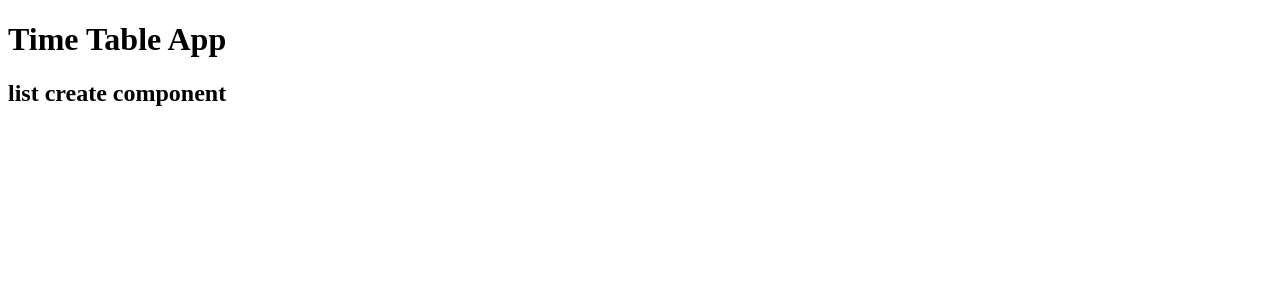
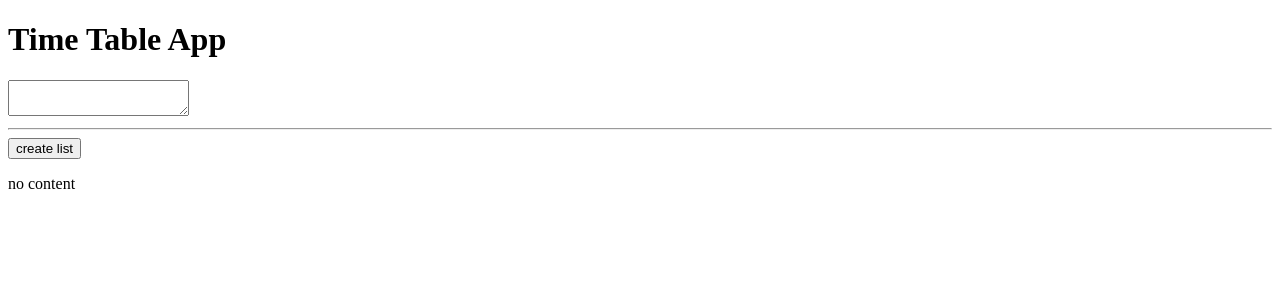
Before and after one commit to ynwaKOP/ece9065-ran26-project, an Angular app: page / in a window 1280 px wide. Shown: the top 300 px of the page. Built offline with nearby package versions, Linux system fonts and the light colour scheme.

Commit message:
create list component with ngmodel eventlistner

```diff
--- a/src/app/lists/list-create.component.html
+++ b/src/app/lists/list-create.component.html
@@ -1 +1,4 @@
-<h2> list create component</h2>
+<textarea name="" id="" cols="0" rows="2" [(ngModel)]="enteredValue"></textarea>
+<hr>
+<button (click)="onAddList()">create list</button>
+<p> {{ newList }} </p>
--- a/src/app/lists/list-create.component.ts
+++ b/src/app/lists/list-create.component.ts
@@ -7,4 +7,11 @@ import { Component } from '@angular/core';
 })
 export class ListCreateComponent {
 
+    enteredValue = '';
+    newList = 'no content';
+
+    onAddList() {
+
+        this.newList = this.enteredValue;
+    }
 }
```
Also changed, not shown: src/app/app.module.ts (+5 -2 lines).
